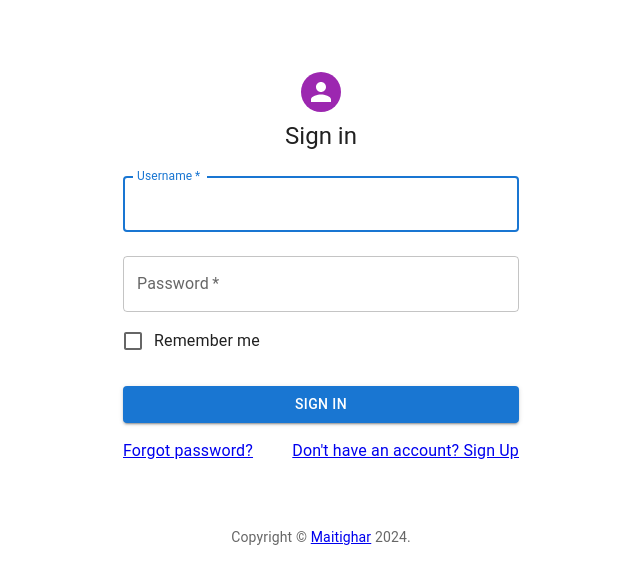
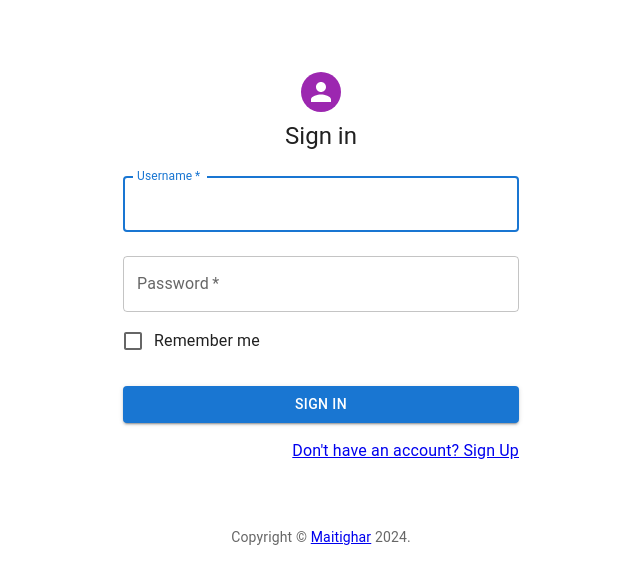
Before and after one commit to bajrasushant/maitighar, a React (Vite) app in the folder maitighar-frontend/: page / in a window 1280 px wide. Shown: the top 584 px of the page, without its empty margins (319-959 px from the left). Built offline with nearby package versions, Linux system fonts and the light colour scheme.

Commit message:
chore: Update login and register links in AdminLogin and AdminRegister components

```diff
--- a/maitighar-frontend/src/Components/AdminLogin.jsx
+++ b/maitighar-frontend/src/Components/AdminLogin.jsx
@@ -112,9 +112,9 @@ export default function AdminLogin() {
             </Button>
             <Grid container>
               <Grid item xs>
-                <Link to="/forgot-password" variant="body2">
+                {/* <Link to="/forgot-password" variant="body2">
                   Forgot password?
-                </Link>
+                </Link> */}
               </Grid>
               <Grid item>
                 <Link to="/admin-register" variant="body2">
--- a/maitighar-frontend/src/Components/AdminRegister.jsx
+++ b/maitighar-frontend/src/Components/AdminRegister.jsx
@@ -155,7 +155,7 @@ export default function AdminRegister() {
             {error && <Typography color="error">{error}</Typography>}
             <Grid container justifyContent="flex-end">
               <Grid item>
-                <Link to="/login" variant="body2">
+                <Link to="/admin-login" variant="body2">
                   Already have an account? Sign in
                 </Link>
               </Grid>
--- a/maitighar-frontend/src/Components/Login.jsx
+++ b/maitighar-frontend/src/Components/Login.jsx
@@ -140,9 +140,9 @@ export default function SignIn() {
             </Button>
             <Grid container>
               <Grid item xs>
-                <Link href="#" variant="body2">
+                {/* <Link href="#" variant="body2">
                   Forgot password?
-                </Link>
+                </Link> */}
               </Grid>
               <Grid item>
                 <Link to="/register">{"Don't have an account? Sign Up"}</Link>
```
